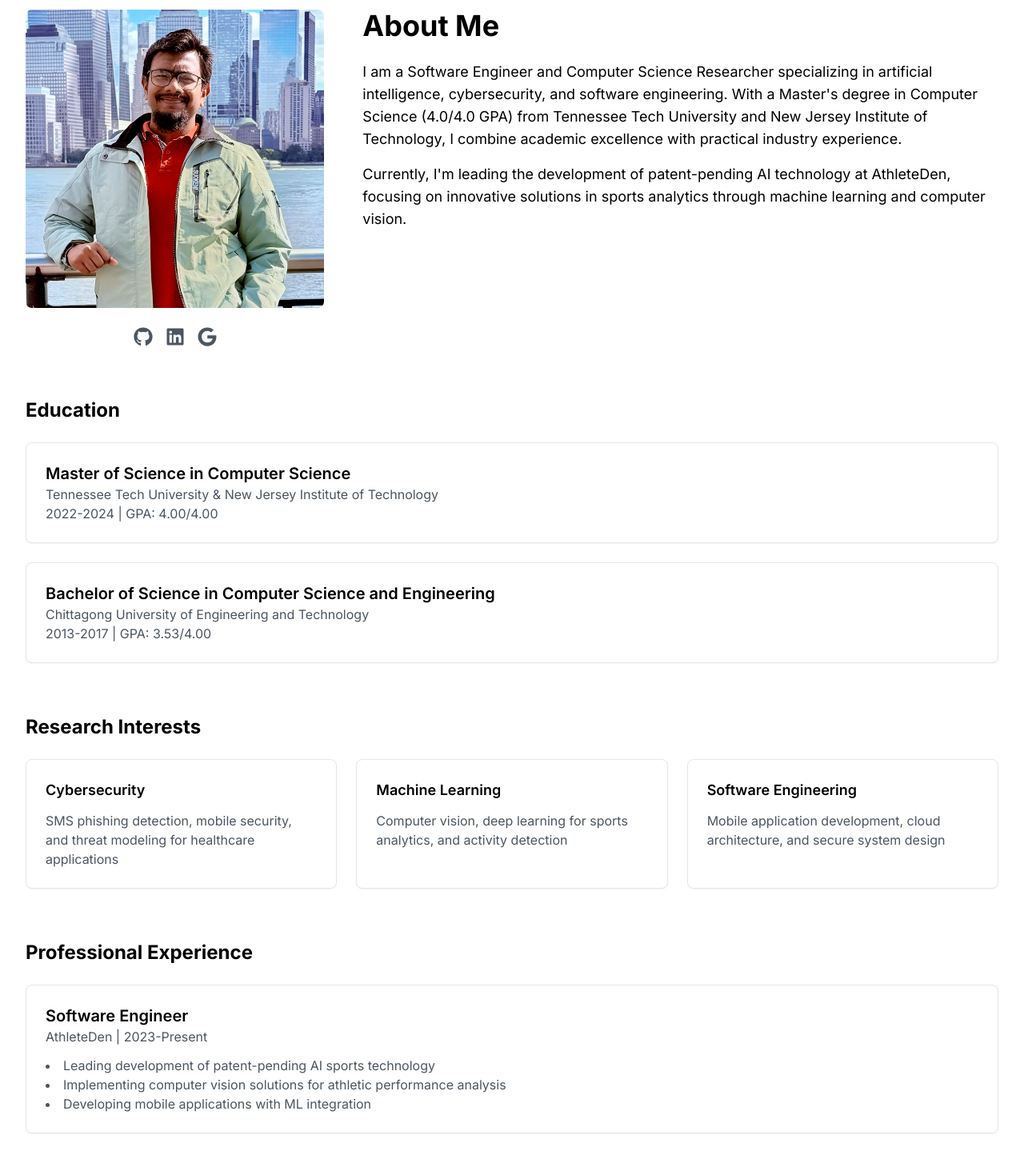
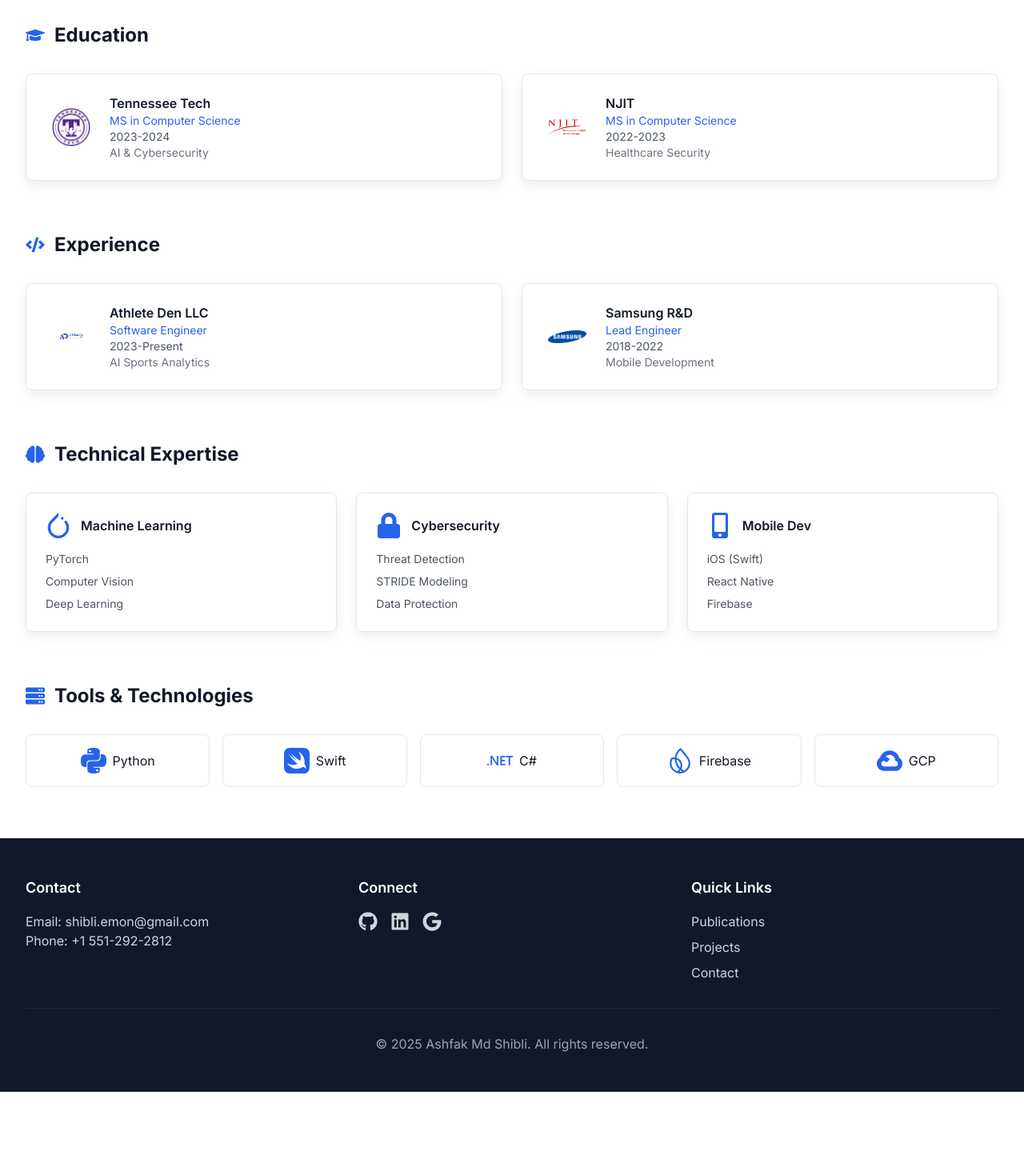
Before and after one commit to ashfakshibli/personal-website, a Next.js app: page /about in a window 1280 px wide. Shown: the part 100-1539 px from the top of the page at 80% size. After the commit the page ends 1465 px from the top, so only its background shows below. Built offline with nearby package versions, Linux system fonts and the light colour scheme.

Commit message:
Updated About page Why: Visual queue How:  Updated code lines Tags: Backend Resolve #NA Developer: ashfakshibli
Signed-off-by: Ashfak Md Shibli <shibli.emon@gmail.com>

```diff
--- a/src/app/about/page.tsx
+++ b/src/app/about/page.tsx
@@ -1,120 +1,215 @@
 // src/app/about/page.tsx
+'use client';
+
+import { motion } from 'framer-motion';
 import Image from 'next/image';
-import { FaGithub, FaLinkedin, FaGoogle } from 'react-icons/fa';
+import { FaGraduationCap, FaCode, FaBrain, FaLock, FaMobileAlt, FaServer } from 'react-icons/fa';
+import { SiPytorch, SiPython, SiSwift, SiDotnet, SiFirebase, SiGooglecloud } from 'react-icons/si';
+
+const educationInfo = [
+  {
+    logo: '/images/logos/tntech.png',
+    school: 'Tennessee Tech',
+    degree: 'MS in Computer Science',
+    year: '2023-2024',
+    focus: 'AI & Cybersecurity'
+  },
+  {
+    logo: '/images/logos/njit.png',
+    school: 'NJIT',
+    degree: 'MS in Computer Science',
+    year: '2022-2023',
+    focus: 'Healthcare Security'
+  }
+];
+
+const experienceInfo = [
+  {
+    logo: '/images/logos/athleteden.png',
+    company: 'Athlete Den LLC',
+    role: 'Software Engineer',
+    year: '2023-Present',
+    focus: 'AI Sports Analytics'
+  },
+  {
+    logo: '/images/logos/samsung.png',
+    company: 'Samsung R&D',
+    role: 'Lead Engineer',
+    year: '2018-2022',
+    focus: 'Mobile Development'
+  }
+];
+
+const technicalSkills = [
+  {
+    icon: SiPytorch,
+    name: 'Machine Learning',
+    items: ['PyTorch', 'Computer Vision', 'Deep Learning']
+  },
+  {
+    icon: FaLock,
+    name: 'Cybersecurity',
+    items: ['Threat Detection', 'STRIDE Modeling', 'Data Protection']
+  },
+  {
+    icon: FaMobileAlt,
+    name: 'Mobile Dev',
+    items: ['iOS (Swift)', 'React Native', 'Firebase']
+  }
+];
+
+const tools = [
+  { icon: SiPython, name: 'Python' },
+  { icon: SiSwift, name: 'Swift' },
+  { icon: SiDotnet, name: 'C#' },
+  { icon: SiFirebase, name: 'Firebase' },
+  { icon: SiGooglecloud, name: 'GCP' }
+];
 
 export default function AboutPage() {
   return (
-    <div className="max-w-7xl mx-auto px-4 py-12 sm:px-6 lg:px-8">
-      {/* Profile Section */}
-      <div className="grid grid-cols-1 md:grid-cols-3 gap-12 mb-16">
-        <div className="md:col-span-1">
-          <div className="aspect-square relative rounded-lg overflow-hidden">
+    <div className="min-h-screen bg-white dark:bg-gray-900 py-16 px-4 sm:px-6 lg:px-8">
+      <div className="max-w-7xl mx-auto">
+        {/* Education Section */}
+        <motion.section
+          initial={{ opacity: 0, y: 20 }}
+          animate={{ opacity: 1, y: 0 }}
+          className="mb-16"
+        >
+          <h2 className="text-2xl font-bold text-gray-900 dark:text-white mb-8 flex items-center">
+            <FaGraduationCap className="mr-3 text-blue-600 dark:text-blue-400" />
+            Education
+          </h2>
+          <div className="grid grid-cols-1 md:grid-cols-2 gap-6">
+            {educationInfo.map((edu) => (
+              <motion.div
+                key={edu.school}
+                whileHover={{ scale: 1.02 }}
+                className="rounded-lg border border-gray-200 dark:border-gray-700
+                          bg-white dark:bg-gray-800 p-6
+                          shadow-[0_2px_15px_-3px_rgba(0,0,0,0.07),0_10px_20px_-2px_rgba(0,0,0,0.04)]
+                          dark:shadow-[0_2px_15px_-3px_rgba(255,255,255,0.07),0_10px_20px_-2px_rgba(255,255,255,0.04)]"
+              >
+                <div className="flex items-center">
+                  <div className="relative w-16 h-16 bg-white dark:bg-white rounded-full p-2">
                     <Image
-              src="/images/profile.jpg" // Add your profile image
-              alt="Ashfak Md Shibli"
+                      src={edu.logo}
+                      alt={edu.school}
                       fill
-              className="object-cover"
+                      className="object-contain p-2"
                     />
                   </div>
-          <div className="mt-6 flex justify-center space-x-4">
-            <a href="https://github.com/ashfakshibli" target="_blank" rel="noopener noreferrer"
-               className="text-gray-600 hover:text-gray-900">
-              <FaGithub className="h-6 w-6" />
-            </a>
-            <a href="https://www.linkedin.com/in/ashfak-md-shibli/" target="_blank" rel="noopener noreferrer"
-               className="text-gray-600 hover:text-gray-900">
-              <FaLinkedin className="h-6 w-6" />
-            </a>
-            <a href="https://scholar.google.com/citations?user=your-id" target="_blank" rel="noopener noreferrer"
-               className="text-gray-600 hover:text-gray-900">
-              <FaGoogle className="h-6 w-6" />
-            </a>
+                  <div className="ml-4">
+                    <h3 className="font-semibold text-gray-900 dark:text-white">{edu.school}</h3>
+                    <p className="text-sm text-blue-600 dark:text-blue-400">{edu.degree}</p>
+                    <p className="text-sm text-gray-600 dark:text-gray-300">{edu.year}</p>
+                    <p className="text-sm text-gray-500 dark:text-gray-400">{edu.focus}</p>
                   </div>
                 </div>
+              </motion.div>
+            ))}
+          </div>
+        </motion.section>
 
-        <div className="md:col-span-2">
-          <h1 className="text-4xl font-bold mb-6">About Me</h1>
-          <div className="prose max-w-none">
-            <p className="text-lg mb-4">
-              I am a Software Engineer and Computer Science Researcher specializing in artificial intelligence,
-              cybersecurity, and software engineering. With a Master's degree in Computer Science (4.0/4.0 GPA)
-              from Tennessee Tech University and New Jersey Institute of Technology, I combine academic excellence
-              with practical industry experience.
-            </p>
-            <p className="text-lg mb-4">
-              Currently, I'm leading the development of patent-pending AI technology at AthleteDen, focusing on
-              innovative solutions in sports analytics through machine learning and computer vision.
-            </p>
+        {/* Experience Section */}
+        <motion.section
+          initial={{ opacity: 0, y: 20 }}
+          animate={{ opacity: 1, y: 0 }}
+          className="mb-16"
+        >
+          <h2 className="text-2xl font-bold text-gray-900 dark:text-white mb-8 flex items-center">
+            <FaCode className="mr-3 text-blue-600 dark:text-blue-400" />
+            Experience
+          </h2>
+          <div className="grid grid-cols-1 md:grid-cols-2 gap-6">
+            {experienceInfo.map((exp) => (
+              <motion.div
+                key={exp.company}
+                whileHover={{ scale: 1.02 }}
+                className="rounded-lg border border-gray-200 dark:border-gray-700
+                          bg-white dark:bg-gray-800 p-6
+                          shadow-[0_2px_15px_-3px_rgba(0,0,0,0.07),0_10px_20px_-2px_rgba(0,0,0,0.04)]
+                          dark:shadow-[0_2px_15px_-3px_rgba(255,255,255,0.07),0_10px_20px_-2px_rgba(255,255,255,0.04)]"
+              >
+                <div className="flex items-center">
+                  <div className="relative w-16 h-16 bg-white dark:bg-white rounded-full p-2">
+                    <Image
+                      src={exp.logo}
+                      alt={exp.company}
+                      fill
+                      className="object-contain p-2"
+                    />
+                  </div>
+                  <div className="ml-4">
+                    <h3 className="font-semibold text-gray-900 dark:text-white">{exp.company}</h3>
+                    <p className="text-sm text-blue-600 dark:text-blue-400">{exp.role}</p>
+                    <p className="text-sm text-gray-600 dark:text-gray-300">{exp.year}</p>
+                    <p className="text-sm text-gray-500 dark:text-gray-400">{exp.focus}</p>
                   </div>
                 </div>
+              </motion.div>
+            ))}
           </div>
+        </motion.section>
 
-      {/* Education Section */}
-      <section className="mb-16">
-        <h2 className="text-2xl font-bold mb-6">Education</h2>
-        <div className="space-y-6">
-          <div className="bg-white p-6 rounded-lg shadow-sm border">
-            <h3 className="font-semibold text-xl">Master of Science in Computer Science</h3>
-            <p className="text-gray-600">Tennessee Tech University & New Jersey Institute of Technology</p>
-            <p className="text-gray-600">2022-2024 | GPA: 4.00/4.00</p>
+        {/* Technical Skills Section */}
+        <motion.section
+          initial={{ opacity: 0, y: 20 }}
+          animate={{ opacity: 1, y: 0 }}
+          className="mb-16"
+        >
+          <h2 className="text-2xl font-bold text-gray-900 dark:text-white mb-8 flex items-center">
+            <FaBrain className="mr-3 text-blue-600 dark:text-blue-400" />
+            Technical Expertise
+          </h2>
+          <div className="grid grid-cols-1 md:grid-cols-3 gap-6">
+            {technicalSkills.map((skill) => (
+              <motion.div
+                key={skill.name}
+                whileHover={{ scale: 1.02 }}
+                className="rounded-lg border border-gray-200 dark:border-gray-700
+                          bg-white dark:bg-gray-800 p-6
+                          shadow-[0_2px_15px_-3px_rgba(0,0,0,0.07),0_10px_20px_-2px_rgba(0,0,0,0.04)]
+                          dark:shadow-[0_2px_15px_-3px_rgba(255,255,255,0.07),0_10px_20px_-2px_rgba(255,255,255,0.04)]"
+              >
+                <div className="flex items-center mb-4">
+                  <skill.icon className="w-8 h-8 text-blue-600 dark:text-blue-400" />
+                  <h3 className="ml-3 font-semibold text-gray-900 dark:text-white">{skill.name}</h3>
                 </div>
-          <div className="bg-white p-6 rounded-lg shadow-sm border">
-            <h3 className="font-semibold text-xl">Bachelor of Science in Computer Science and Engineering</h3>
-            <p className="text-gray-600">Chittagong University of Engineering and Technology</p>
-            <p className="text-gray-600">2013-2017 | GPA: 3.53/4.00</p>
+                <ul className="space-y-2">
+                  {skill.items.map((item) => (
+                    <li key={item} className="text-sm text-gray-600 dark:text-gray-300">{item}</li>
+                  ))}
+                </ul>
+              </motion.div>
+            ))}
           </div>
+        </motion.section>
+
+        {/* Tools & Technologies */}
+        <motion.section
+          initial={{ opacity: 0, y: 20 }}
+          animate={{ opacity: 1, y: 0 }}
+        >
+          <h2 className="text-2xl font-bold text-gray-900 dark:text-white mb-8 flex items-center">
+            <FaServer className="mr-3 text-blue-600 dark:text-blue-400" />
+            Tools & Technologies
+          </h2>
+          <div className="grid grid-cols-2 sm:grid-cols-3 md:grid-cols-5 gap-4">
+            {tools.map((tool) => (
+              <motion.div
+                key={tool.name}
+                whileHover={{ scale: 1.05 }}
+                className="flex items-center justify-center p-4 rounded-lg border border-gray-200
+                          dark:border-gray-700 bg-white dark:bg-gray-800"
+              >
+                <tool.icon className="w-8 h-8 text-blue-600 dark:text-blue-400" />
+                <span className="ml-2 text-gray-900 dark:text-white">{tool.name}</span>
+              </motion.div>
+            ))}
           </div>
-      </section>
-
-      {/* Research Interests */}
-      <section className="mb-16">
-        <h2 className="text-2xl font-bold mb-6">Research Interests</h2>
-        <div className="grid grid-cols-1 md:grid-cols-2 lg:grid-cols-3 gap-6">
-          <div className="bg-white p-6 rounded-lg shadow-sm border">
-            <h3 className="font-semibold text-lg mb-3">Cybersecurity</h3>
-            <p className="text-gray-600">
-              SMS phishing detection, mobile security, and threat modeling for healthcare applications
-            </p>
+        </motion.section>
       </div>
-          <div className="bg-white p-6 rounded-lg shadow-sm border">
-            <h3 className="font-semibold text-lg mb-3">Machine Learning</h3>
-            <p className="text-gray-600">
-              Computer vision, deep learning for sports analytics, and activity detection
-            </p>
-          </div>
-          <div className="bg-white p-6 rounded-lg shadow-sm border">
-            <h3 className="font-semibold text-lg mb-3">Software Engineering</h3>
-            <p className="text-gray-600">
-              Mobile application development, cloud architecture, and secure system design
-            </p>
-          </div>
-        </div>
-      </section>
-
-      {/* Professional Experience */}
-      <section>
-        <h2 className="text-2xl font-bold mb-6">Professional Experience</h2>
-        <div className="space-y-6">
-          <div className="bg-white p-6 rounded-lg shadow-sm border">
-            <h3 className="font-semibold text-xl">Software Engineer</h3>
-            <p className="text-gray-600">AthleteDen | 2023-Present</p>
-            <ul className="list-disc list-inside mt-3 text-gray-600">
-              <li>Leading development of patent-pending AI sports technology</li>
-              <li>Implementing computer vision solutions for athletic performance analysis</li>
-              <li>Developing mobile applications with ML integration</li>
-            </ul>
-          </div>
-          <div className="bg-white p-6 rounded-lg shadow-sm border">
-            <h3 className="font-semibold text-xl">Lead Software Engineer</h3>
-            <p className="text-gray-600">Samsung R&D Institute | 2018-2022</p>
-            <ul className="list-disc list-inside mt-3 text-gray-600">
-              <li>Led development of major applications including Family Hub and Galaxy Buds</li>
-              <li>Managed innovation initiatives and technical knowledge base</li>
-              <li>Implemented security-focused solutions and automated testing frameworks</li>
-            </ul>
-          </div>
-        </div>
-      </section>
     </div>
   );
 }
```
Also changed, not shown: src/app/contact/page.tsx (deleted, +0 -178 lines). Lines whose indentation alone changed are shown as unchanged.
